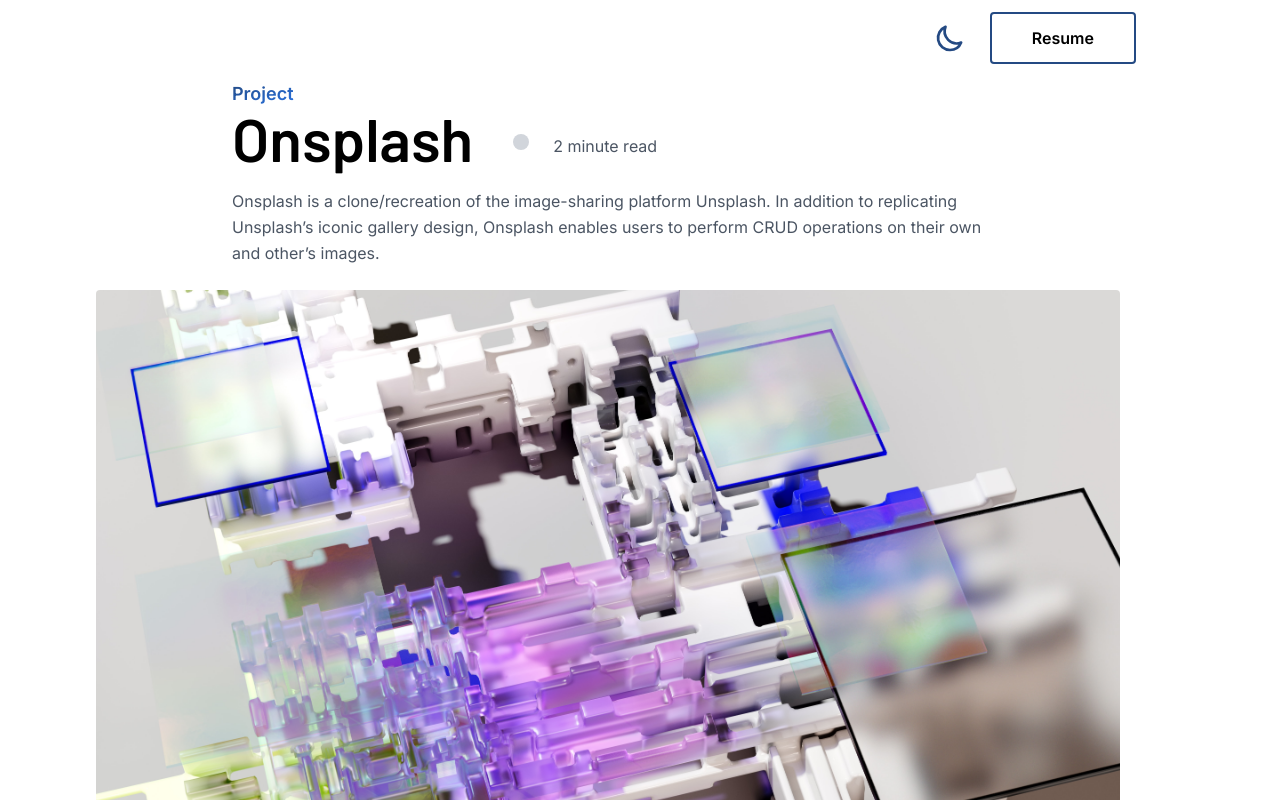
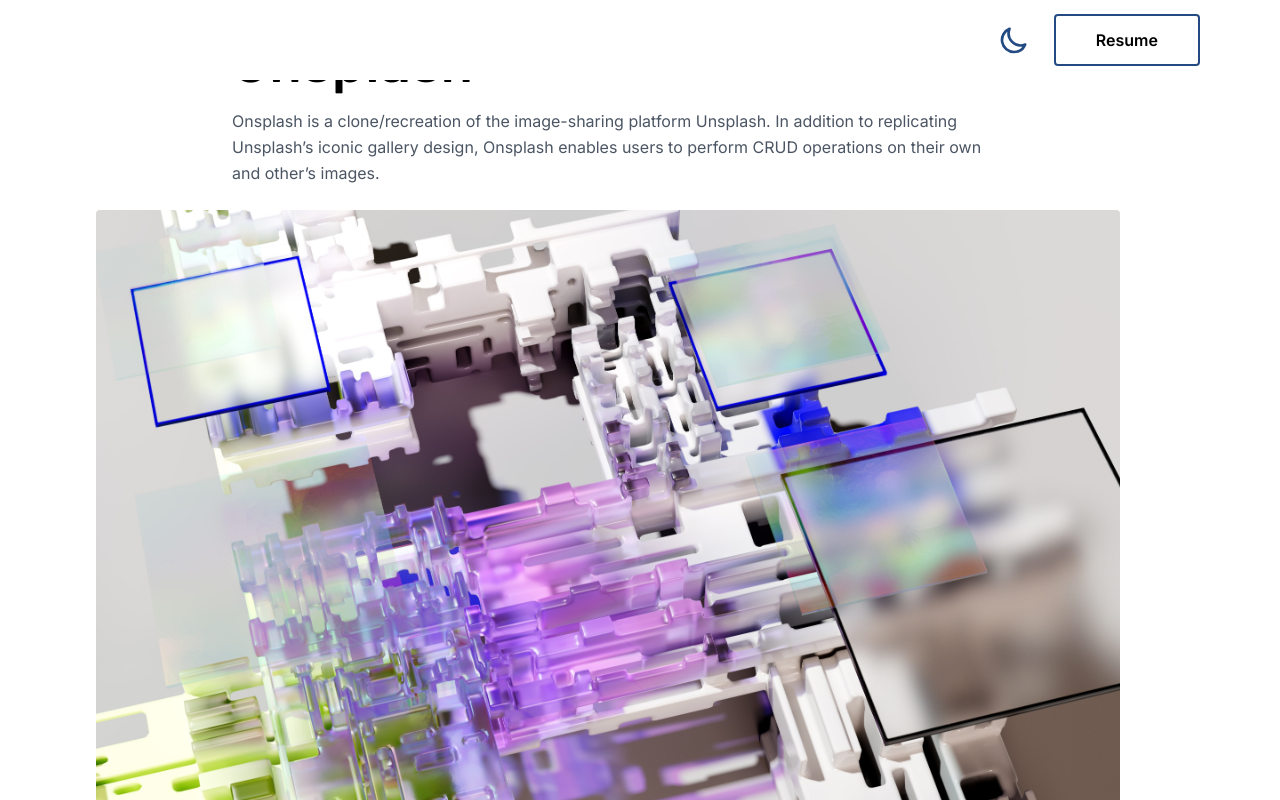
Before and after one commit to MartinP460/portfolio, a Next.js app: page /projects/onsplash in a window 1280 px wide. Shown: the top 800 px of the page. Built offline with nearby package versions, Linux system fonts and the light colour scheme.

Commit message:
Hide navbar when scrolling down.

```diff
--- a/src/components/Header.tsx
+++ b/src/components/Header.tsx
@@ -6,7 +6,7 @@
   const router = useRouter()
 
   return (
-    <section className="flex min-h-[90vh] flex-col justify-center">
+    <section className="mt-20 flex min-h-[90vh] flex-col justify-center">
       <p className=" mt-4 mr-5 font-bold text-gray-600 dark:text-gray-500">
         Hey - I&apos;m
       </p>
--- a/src/components/Navbar.tsx
+++ b/src/components/Navbar.tsx
@@ -3,13 +3,21 @@
 import Button from './Button'
 import DarkModeToggle from './DarkModeToggle'
 import Sidebar from './Sidebar'
+import useNavbarScroll from '../hooks/useNavbarScroll'
 
 const Navbar = () => {
   const [sidebarIsOpen, setSidebarIsOpen] = useState(false)
+  const [visible, isAtTop] = useNavbarScroll()
 
   return (
-    <nav className="h-20 py-3">
-      <div className="flex items-center justify-end gap-4">
+    <nav
+      className={clsx(
+        'fixed top-0 left-0 z-20 h-20 w-full bg-white py-3 px-4 backdrop-blur-md transition dark:bg-primary-800/90 sm:px-8 lg:pr-20',
+        visible ? 'translate-y-0' : '-translate-y-20',
+        isAtTop ? 'shadow-none dark:bg-primary-800/100' : 'shadow-lg'
+      )}
+    >
+      <div className="flex h-full items-center justify-end gap-4">
         <DarkModeToggle className="hidden lg:flex" />
         <Button className="hidden lg:block">Resume</Button>
         <button
--- /dev/null
+++ b/src/hooks/useNavbarScroll.ts
@@ -0,0 +1,44 @@
+import { useState, useEffect, useRef } from 'react'
+
+const useNavbarScroll = () => {
+  const [visible, setVisible] = useState(true)
+  const [isAtTop, setIsAtTop] = useState(true)
+  const lastScrollY = useRef(0)
+  const scrollTimeout = useRef<any>()
+
+  useEffect(() => {
+    const controlNavbar = () => {
+      // the scroll event is throttled to avoid performance issues
+      clearTimeout(scrollTimeout.current)
+
+      scrollTimeout.current = setTimeout(() => {
+        if (typeof window !== 'undefined') {
+          if (window.scrollY === 0) {
+            setIsAtTop(true)
+          }
+          if (window.scrollY !== 0 && isAtTop) {
+            setIsAtTop(false)
+          }
+
+          if (window.scrollY > lastScrollY.current) {
+            setVisible(false)
+          } else {
+            setVisible(true)
+          }
+
+          lastScrollY.current = window.scrollY
+        }
+      }, 20)
+    }
+
+    if (typeof window !== 'undefined') {
+      window.addEventListener('scroll', controlNavbar)
+
+      return () => window.removeEventListener('scroll', controlNavbar)
+    }
+  }, [isAtTop])
+
+  return [visible, isAtTop]
+}
+
+export default useNavbarScroll
```
